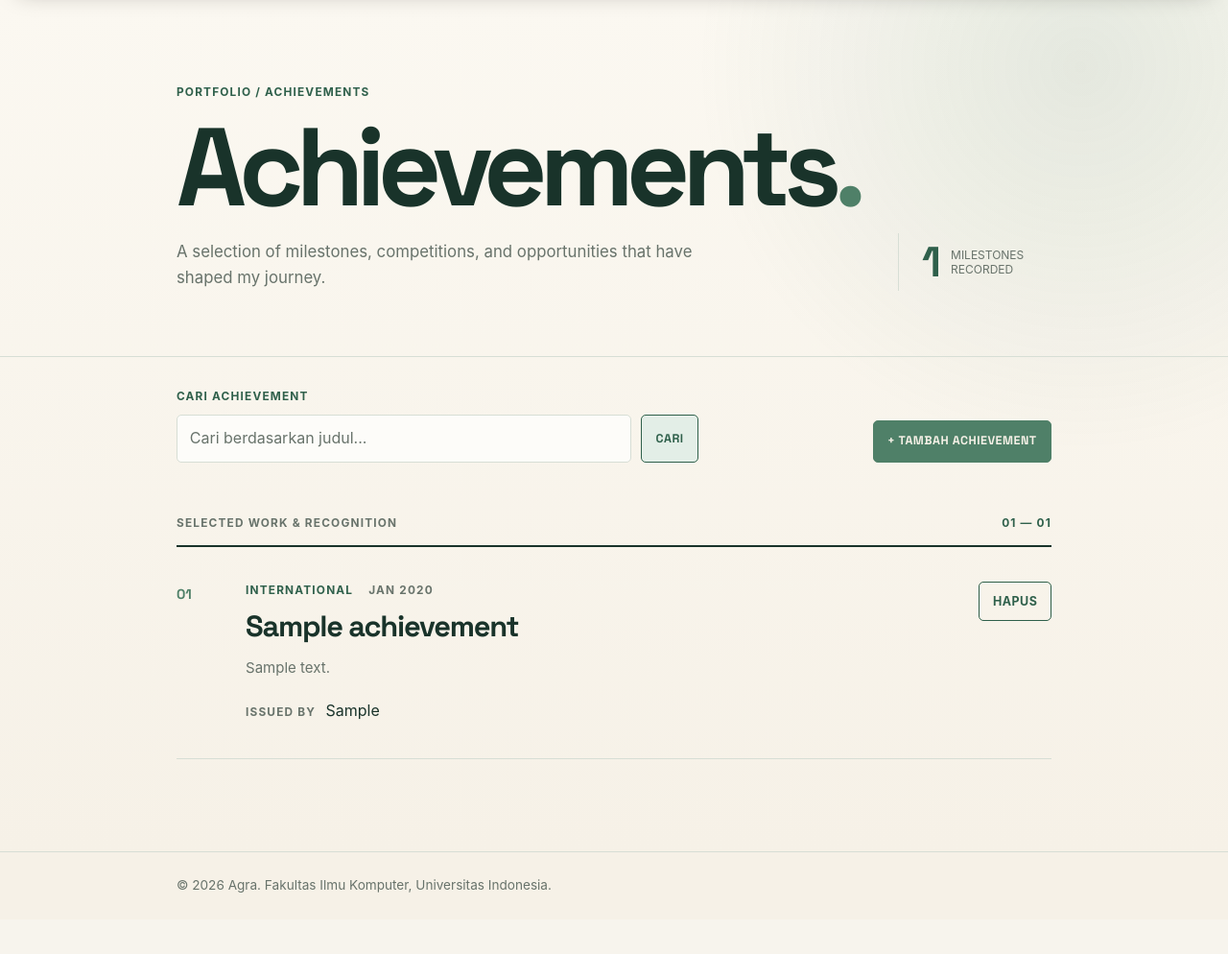
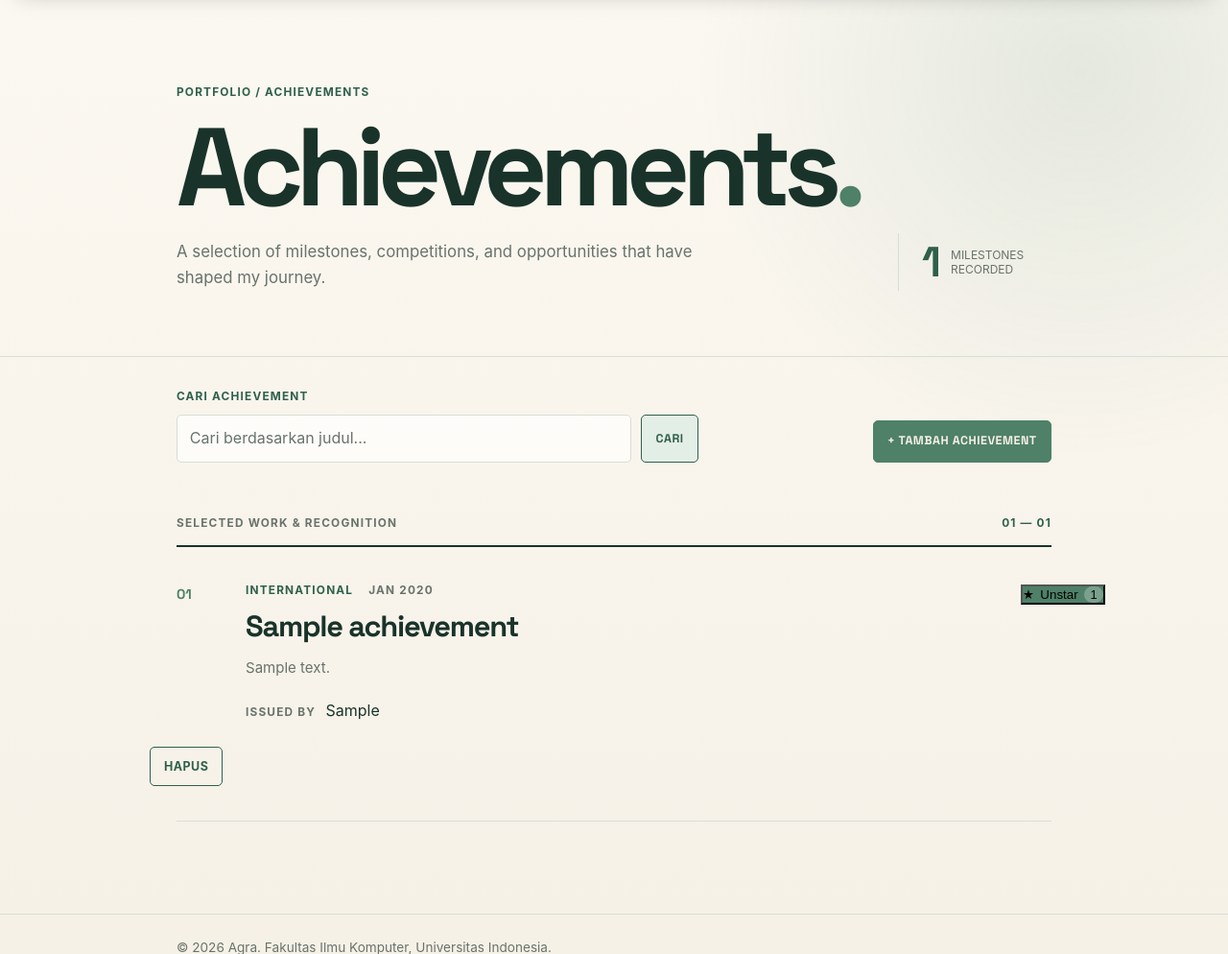
Before and after one commit to Agra-17/myportofolio, a Django app: page /achievements/ in a window 1280 px wide. Shown: the part 75-1069 px from the top of the page at 96% size. Before the commit the page ends 1005 px from the top, so only its background shows below. Run offline with Django 5.2, Linux system fonts and the light colour scheme; a user stored in the database is signed in; tables that the repository leaves empty hold one stand-in row (values such as "Sample post").

Commit message:
feat : add starred_by and check API data

```diff
--- a/main/models.py
+++ b/main/models.py
@@ -4,6 +4,7 @@ from urllib.parse import parse_qs, urlparse
 
 from django.db import models
 from django.utils import timezone
+from django.contrib.auth.models import User
 
 class Experience(models.Model):
     EXPERIENCE_CHOICES = [
@@ -64,5 +65,9 @@ class Achievement(models.Model):
     date_achieved = models.DateField()
     issuer = models.CharField(max_length=255)
 
+    starred_by = models.ManyToManyField(
+        User, related_name="starred_achievements", blank=True
+    )
+
     def __str__(self):
         return self.title
--- a/main/urls.py
+++ b/main/urls.py
@@ -14,6 +14,7 @@ from main.views import (
     register,
     login_user,
     logout_user,
+    toggle_star,
 )
 
 app_name = "main"
@@ -32,4 +33,5 @@ urlpatterns = [
     path("register/", register, name="register"),
     path("login/", login_user, name="login"),
     path("logout/", logout_user, name="logout"),
+    path("projects/<uuid:achievement_id>/star/", toggle_star,name="toggle_star",),
 ]
--- a/main/views.py
+++ b/main/views.py
@@ -82,7 +82,7 @@ def get_achievements_json(request):
     if title_query:
         achievements = achievements.filter(title__icontains=title_query)
 
-    achievements_json = serializers.serialize("json", achievements)
+    achievements_json = serializers.serialize("json", achievements, use_natural_foreign_keys=True)
     return HttpResponse(achievements_json, content_type="application/json")
 
 @login_required(login_url="/login/")
@@ -186,4 +186,18 @@ def logout_user(request):
     logout(request)
     response = redirect("main:show_main")
     response.delete_cookie('last_login')
-    return redirect(response)
+    return response
+
+@login_required(login_url="/login/")
+def toggle_star(request, achievement_id):
+    achievement = get_object_or_404(Achievement, pk=achievement_id)
+
+    if request.method == "POST":
+        # Kalau akun ini sudah pernah memberi star, batalkan star-nya.
+        # Kalau belum, tambahkan star.
+        if request.user in achievement.starred_by.all():
+            achievement.starred_by.remove(request.user)
+        else:
+            achievement.starred_by.add(request.user)
+
+    return redirect("main:show_achievements")
--- a/static/css/style.css
+++ b/static/css/style.css
@@ -510,3 +510,25 @@ h1, .brand {
         justify-content: flex-start;
     }
 }
+
+.star-form {
+    display: inline;
+}
+
+.button-star {
+    display: inline-flex;
+    align-items: center;
+    gap: 0.4rem;
+    background: var(--ink);
+}
+
+.button-star.is-starred {
+    background: var(--accent);
+}
+
+.star-count {
+    padding: 0.05rem 0.4rem;
+    border-radius: 999px;
+    background: rgba(255, 255, 255, 0.25);
+    font-size: 0.8rem;
+}
--- a/templates/achievements.html
+++ b/templates/achievements.html
@@ -54,6 +54,7 @@
                                     <p>{{ achievement.description }}</p>
                                     <p class="achievement-issuer"><span>Issued by</span>{{ achievement.issuer }}</p>
                                 </div>
+                                {% include "components/achievement_star.html" with achievement=achievement %}
                                 {% if user.is_superuser %}
                                     {% include 'components/achievement_delete_modal.html' with achievement=achievement %}
                                 {% endif %}
--- /dev/null
+++ b/templates/components/achievement_star.html
@@ -0,0 +1,10 @@
+<form method="post" action="{% url 'main:toggle_star' achievement.id %}" class="star-form">
+    {% csrf_token %}
+    <button type="submit"
+            class="button button-star{% if user in achievement.starred_by.all %} is-starred{% endif %}"
+            title="{% if achievement.starred_by.all %}Dibintangi oleh {{ achievement.starred_by.all|join:', ' }}{% else %}Jadilah yang pertama memberi star{% endif %}">
+        <span aria-hidden="true">★</span>
+        {% if user in achievement.starred_by.all %}Unstar{% else %}Star{% endif %}
+        <span class="star-count">{{ achievement.starred_by.count }}</span>
+    </button>
+</form>
```
